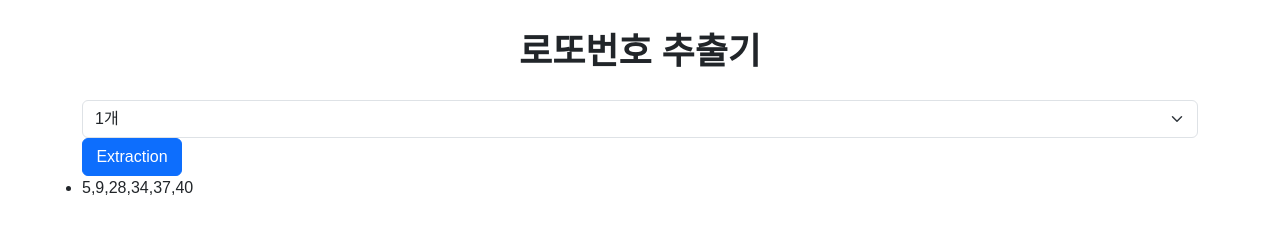
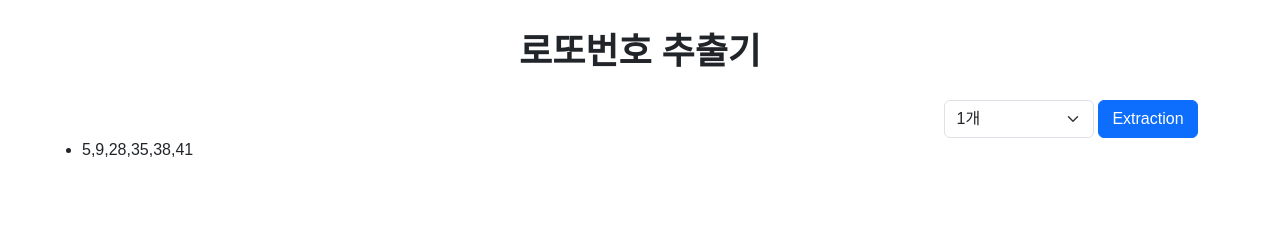
Before and after one commit to ch2soon/lotto, a plain HTML site: page index.html in a window 1280 px wide. Both pictures are taken after a click on the button "Extraction". Drawn offline with Linux system fonts and the light colour scheme; a web font is replaced by a local one.

Commit message:
JS 번호 추출방식 변경 및 제외수용 변수 추가

```diff
--- a/css/style.css
+++ b/css/style.css
@@ -12,7 +12,11 @@ b, strong { font-weight:bolder; }
 
 header { }
 header > h1 { font-size: 36px; text-align: center; margin-top: 30px; font-weight: bold; }
-main select { width:130px; }
 footer { }
+
+.ext_operation_are { text-align: right; }
+.ext_operation_are > select { display: inline-block !important; width:150px !important; }
+.ext_operation_are > button { vertical-align: top !important; }
+
 .w80 { width:80px }
 .w100 { width:100px }
--- a/index.html
+++ b/index.html
@@ -15,7 +15,7 @@
     </header>
     <main>
       <div class="container">
-        <div>
+        <div class="ext_operation_are">
           <select class="form-select extraction_cnt">
             <option value="1" selected>1개</option>
             <option value="5">5개</option>
--- a/js/common.js
+++ b/js/common.js
@@ -1,4 +1,5 @@
 const getLottoFlag = false;
+let NegativeNumber = [];
 let lottoList = [];
 if(getLottoFlag) {
     let drwNo = 1000;
@@ -18,24 +19,27 @@ if(getLottoFlag) {
         console.log("catch", excResp);
     });
 }
+
 document.addEventListener('DOMContentLoaded', () => {
+    negativeNumberExt();
     document.querySelector(".extraction_btn").addEventListener('click', function() {
         lottoList = [];
         lottoExt();
     });
 })
+// 제외수 추출 로직 작성
+const negativeNumberExt = () => {
+    // NegativeNumber.push(1,2);          // 추출된 제외수 배열로 등록
+}
 const lottoExt = () => {
     let cnt = parseInt(document.querySelector(".extraction_cnt").value);
     for(z=0; z<cnt; z++) {
         let lotto = [];
-        for(let i=0; i<6; i++) {
-            let num = Math.floor(Math.random() * 44) + 1;
-            for(let j of lotto) {
-                while(num == lotto[j]) {
-                    num = Math.floor(Math.random() * 44) + 1;
-                }
+        while(lotto.length < 6) {
+            let num = Math.floor(Math.random() * 45) + 1;
+            if(lotto.indexOf(num) < 0 && NegativeNumber.indexOf(num) < 0) {
+                lotto.push(num);
             }
-            lotto.push(num);
         }
         lotto.sort(function(a,b) {
             return a - b;
@@ -45,7 +49,7 @@ const lottoExt = () => {
     let lottoStr = '';
     if(lottoList.length > 0) {
         lottoStr += '<ul>';
-        lottoList.forEach((data, index) => {
+        lottoList.forEach((data) => {
             lottoStr += '<li>'+data+'</li>';
         });
         lottoStr += '</ul>';
```
